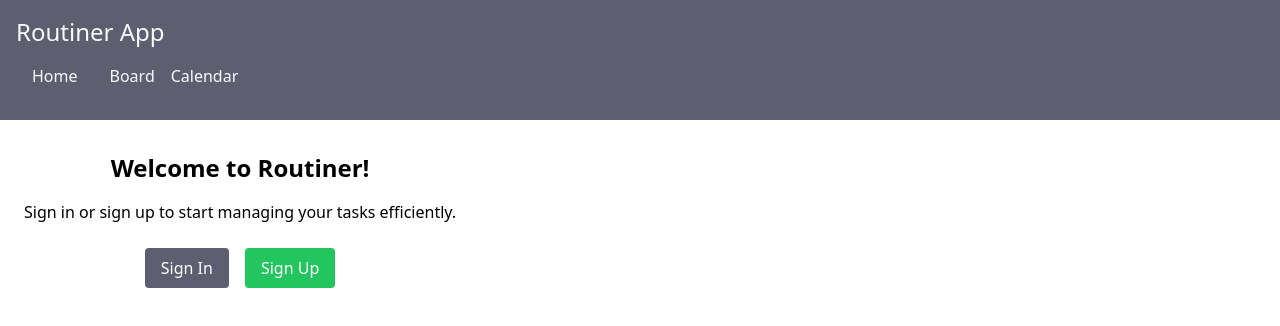
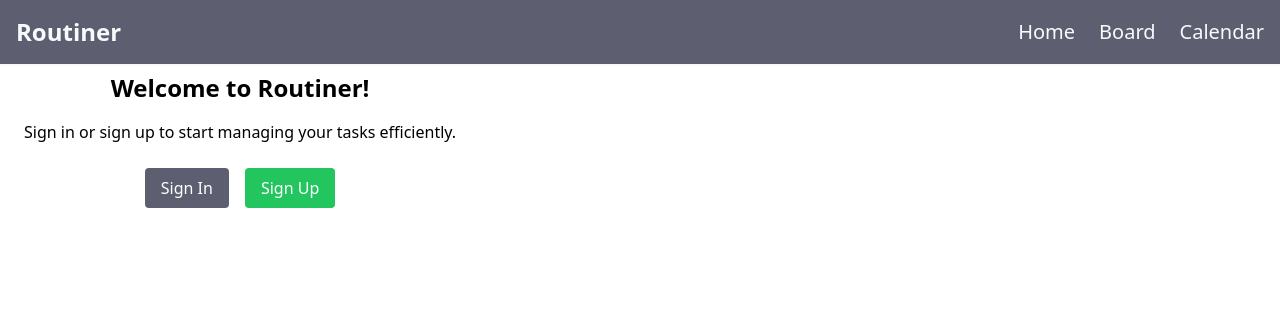
Before and after one commit to Mariphy/routiner, a Next.js app in the folder routiner/: page / in a window 1280 px wide. Shown: the top 326 px of the page. Built offline with nearby package versions, Linux system fonts and the light colour scheme; no server answers.

Commit message:
update NavBar styling

```diff
--- a/routiner/src/app/components/NavBar.tsx
+++ b/routiner/src/app/components/NavBar.tsx
@@ -2,12 +2,12 @@ import Link from 'next/link';
 
 export default function NavBar() {
     return (
-        <nav className="flex-row justify-between items-stretch p-4 bg-accent text-neutral-100">
-            <h1 className="text-2xl">Routiner App</h1>
-            <div className="flex space-x-4">
-                <Link className="text-neutral-100 m-4" href="/"> Home </Link>
-                <Link className="text-neutral-100e m-4" href="/board"> Board </Link>
-                <Link className="text-neutral-100 m-4" href="/calendar"> Calendar </Link>
+        <nav className="flex items-center justify-between p-4 bg-accent text-neutral-100 shadow-sm">
+            <Link href="/" className="text-2xl font-semibold">Routiner</Link>
+            <div className="flex space-x-6 text-sm">
+                <Link href="/" className="text-xl hover:underline">Home</Link>
+                <Link href="/board" className="text-xl hover:underline">Board</Link>
+                <Link href="/calendar" className="text-xl hover:underline">Calendar</Link>
             </div>
         </nav>
     );
--- a/routiner/src/app/globals.css
+++ b/routiner/src/app/globals.css
@@ -6,10 +6,6 @@
   display: flex;
   flex-direction: column;
   align-items: center;
-}
-
-.header {
-  margin-bottom: 20px;
 }
 
 .body {
--- a/routiner/src/app/layout.tsx
+++ b/routiner/src/app/layout.tsx
@@ -32,7 +32,7 @@ export default function RootLayout({
           <header className="fixed top-0 left-0 w-full z-50">
             <NavBar />
           </header>
-          <main className="flex-grow pt-20">{children}</main> {/* Add padding to account for the fixed NavBar */}
+          <main className="flex-grow pt-30">{children}</main> {/* Add padding to account for the fixed NavBar */}
         </div>
       </body>
     </html>
--- a/routiner/tailwind.config.ts
+++ b/routiner/tailwind.config.ts
@@ -24,7 +24,7 @@ export default {
           900: "#0f172a",  // slate-900 (dark navy-gray)
         },
         accent: {
-          DEFAULT: "#5d5f71",
+          DEFAULT: "#5d5f71", //buttons, NavBar
           hover: "#85879b",
         },
         success: "#22c55e",
```
